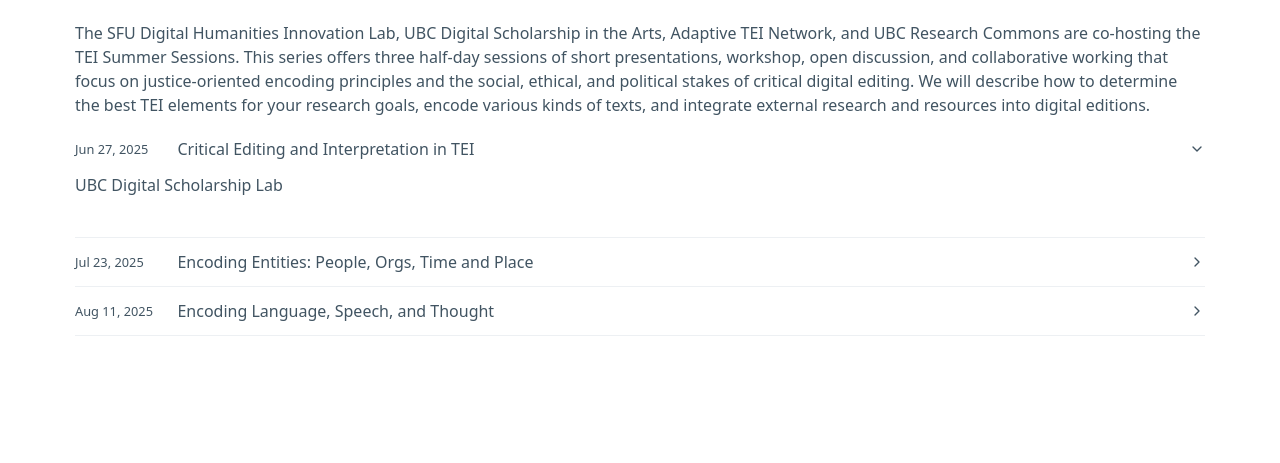
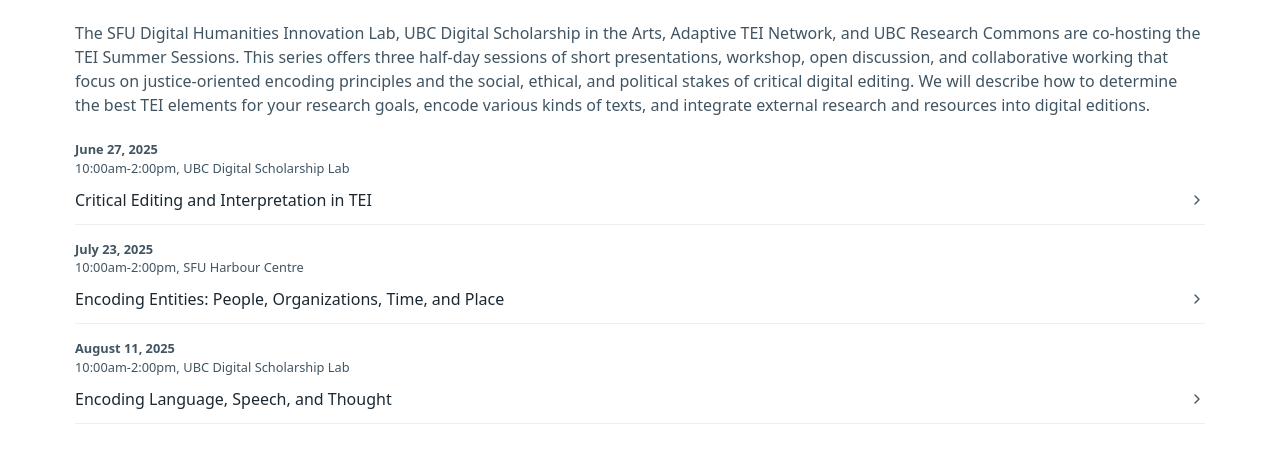
Before and after one commit to DiSA-DHIL/tei-summer-sessions, a website built with Vite: page index.html in a window 1280 px wide. Shown: the part 187-650 px from the top of the page. Built offline with nearby package versions, Linux system fonts and the light colour scheme.

Commit message:
Stylistic updates to page

```diff
--- a/assets/css/main.css
+++ b/assets/css/main.css
@@ -3,6 +3,7 @@
 :root {
   --font-size: 16px;
 }
+
 body {
   --accordion-open-summary-color: var(--accordion-close-summary-color);
   --typography-spacing-vertical: 1.5em;
@@ -10,6 +11,39 @@
 }
 summary {
   display: flex;
+  align-items: end;
+}
+
+summary > hgroup {
+  display: flex;
+  flex-direction: column;
+  margin: 0;
+  gap: 1em;
+}
+
+summary > hgroup > *:last-child {
+  --color: var(--h1-color);
+  margin: 0;
+}
+
+summary .dateline {
+  display: grid;
+  justify-content: left;
+  grid-row-gap: 0.2em;
+  & .date {
+    font-weight: 600;
+  }
+  & .time {
+    grid-row: 2;
+
+    &:after {
+      content: ",";
+      padding-right: 0.5ch;
+    }
+  }
+  & .location {
+    grid-row: 2;
+  }
 }
 
 section {
@@ -26,10 +60,9 @@
   float: none;
   margin-left: auto;
 }
-time {
+.dateline {
   font-size: 0.8em;
   color: var(--color-muted);
-  width: 14ch;
 }
 
 .links {
--- a/assets/js/main.js
+++ b/assets/js/main.js
@@ -1,16 +1,16 @@
 document.querySelectorAll("a[href]").forEach((link) => {
   link.setAttribute("target", "_blank");
 });
-document.querySelectorAll("time[datetime]").forEach((el) => {
-  const date = new Date(`${el.dateTime}T12:00:00`);
-  const formatted = date.toLocaleString("en-US", {
-    month: "short",
-    day: "2-digit",
-    year: "numeric",
-  });
-  el.innerText = formatted;
-});
-const firstDetails = document.querySelector("details");
-if (firstDetails) {
-  firstDetails.open = true;
-}
+// document.querySelectorAll("time[datetime]").forEach((el) => {
+//   const date = new Date(`${el.dateTime}T12:00:00`);
+//   const formatted = date.toLocaleString("en-US", {
+//     month: "short",
+//     day: "2-digit",
+//     year: "numeric",
+//   });
+//   el.innerText = formatted;
+// });
+// const firstDetails = document.querySelector("details");
+// if (firstDetails) {
+//   firstDetails.open = true;
+// }
--- a/index.html
+++ b/index.html
@@ -2,8 +2,8 @@
 <html xmlns="http://www.w3.org/1999/xhtml">
   <head>
     <title>TEI Summer Sessions</title>
-    <meta charset="utf-8"/>
-    <link href="./assets/css/main.css" rel="stylesheet"/>
+    <meta charset="utf-8" />
+    <link href="./assets/css/main.css" rel="stylesheet" />
     <script src="./assets/js/main.js" type="module"></script>
   </head>
   <body>
@@ -11,35 +11,68 @@
       <hgroup>
         <h1>TEI Summer Sessions</h1>
         <div>
-                 <p>Digital Scholarship in the Arts (DiSA), University of British Columbia</p>
-                 <p>Digital Humanities Innovation Lab, Simon Fraser University Library</p>
+          <p>
+            Digital Scholarship in the Arts (DiSA), University of British
+            Columbia
+          </p>
+          <p>
+            Digital Humanities Innovation Lab, Simon Fraser University Library
+          </p>
           <p>Research Commons, UBC Library, University of British Columbia</p>
         </div>
       </hgroup>
       <section>
-            <p>The SFU Digital Humanities Innovation Lab, UBC Digital Scholarship in the Arts, Adaptive TEI Network, and UBC Research Commons are co-hosting the TEI Summer Sessions. This series offers three half-day sessions of short presentations, workshop, open discussion, and collaborative working that focus on justice-oriented encoding principles and the social, ethical, and political stakes of critical digital editing. We will describe how to determine the best TEI elements for your research goals, encode various kinds of texts, and integrate external research and resources into digital editions.</p>
+        <p>
+          The SFU Digital Humanities Innovation Lab, UBC Digital Scholarship in
+          the Arts, Adaptive TEI Network, and UBC Research Commons are
+          co-hosting the TEI Summer Sessions. This series offers three half-day
+          sessions of short presentations, workshop, open discussion, and
+          collaborative working that focus on justice-oriented encoding
+          principles and the social, ethical, and political stakes of critical
+          digital editing. We will describe how to determine the best TEI
+          elements for your research goals, encode various kinds of texts, and
+          integrate external research and resources into digital editions.
+        </p>
       </section>
       <section>
         <details>
           <summary>
-                <time datetime="2025-06-27">10:00am–2:00pm, June 27, 2025</time>
-                Critical Editing and Interpretation in TEI</summary>
-                <p>UBC Digital Scholarship Lab</p>
+            <hgroup>
+              <p class="dateline">
+                  <time class="date" datetime="2025-06-27">June 27, 2025</time>
+                  <time class="time">10:00am-2:00pm</time>
+                  <span class="location">UBC Digital Scholarship Lab</span>
+              </p>
+              <h1>Critical Editing and Interpretation in TEI</h1>
+            </hgroup>
+          </summary>
         </details>
         <details>
           <summary>
-                <time datetime="2025-07-23">10:00am–2:00pm, July 23, 2025</time>
-                Encoding Entities: People, Orgs, Time and Place</summary>
+            <hgroup>
+              <p class="dateline">
+                <time class="date" datetime="2025-07-23">July 23, 2025</time>
+                <time class="time">10:00am-2:00pm</time>
+                <span class="location">SFU Harbour Centre</span>
+              </p>
+              <h1>Encoding Entities: People, Organizations, Time, and Place</h1>
+            </hgroup>
+          </summary>
           <p>Details coming soon...</p>
         </details>
         <details>
           <summary>
-                <time datetime="2025-08-11">10:00am-2:00pm, August 11, 2025</time>
-                Encoding Language, Speech, and Thought</summary>
-                <p>Details coming soon...</p>
+            <hgroup>
+              <p class="dateline">
+                <time class="date" datetime="2025-08-11">August 11, 2025</time>
+                <time class="time">10:00am-2:00pm</time>
+                <span class="location">UBC Digital Scholarship Lab</span>
+              </p>
+              <h1>Encoding Language, Speech, and Thought</h1>
+            </hgroup>
+          </summary>
         </details>
       </section>
     </main>
   </body>
-
 </html>
```
Also changed, not shown: 1 other file. Lines whose indentation alone changed are shown as unchanged.
